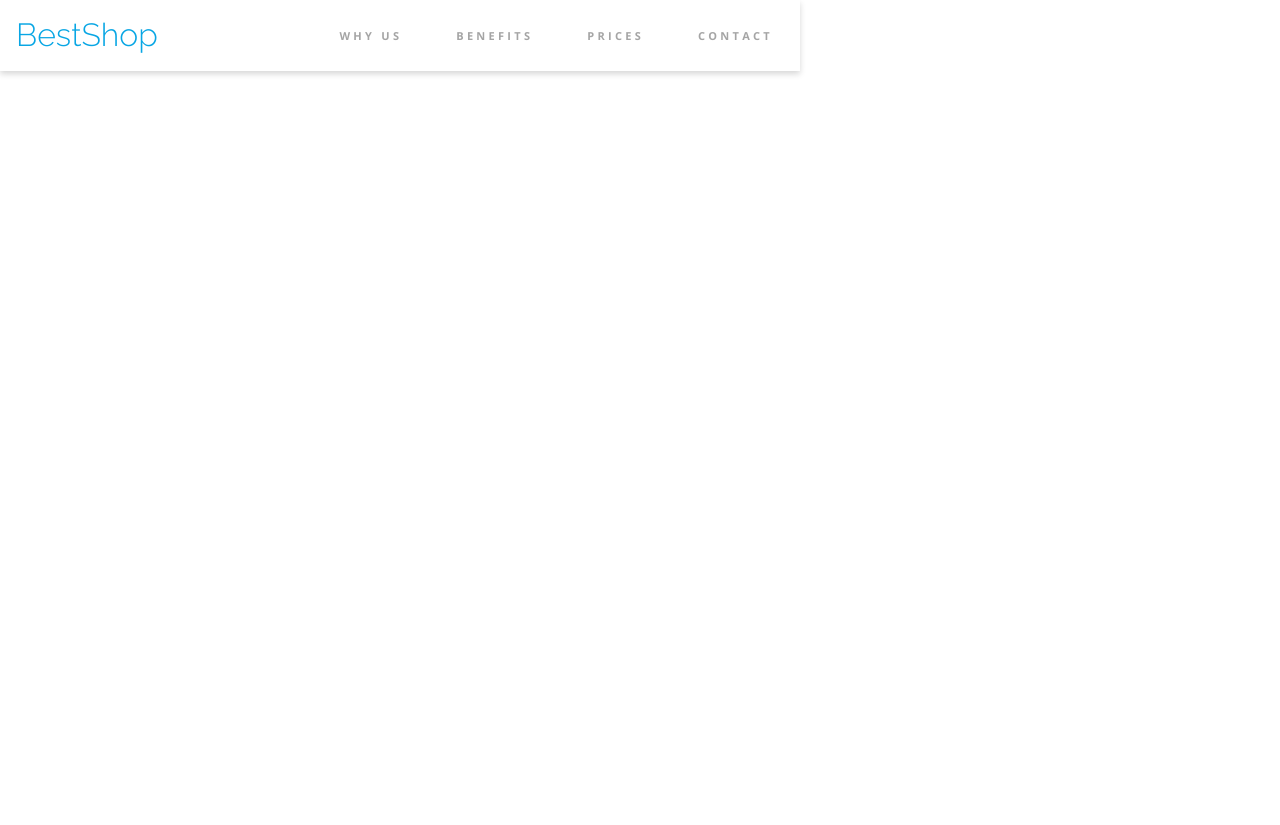
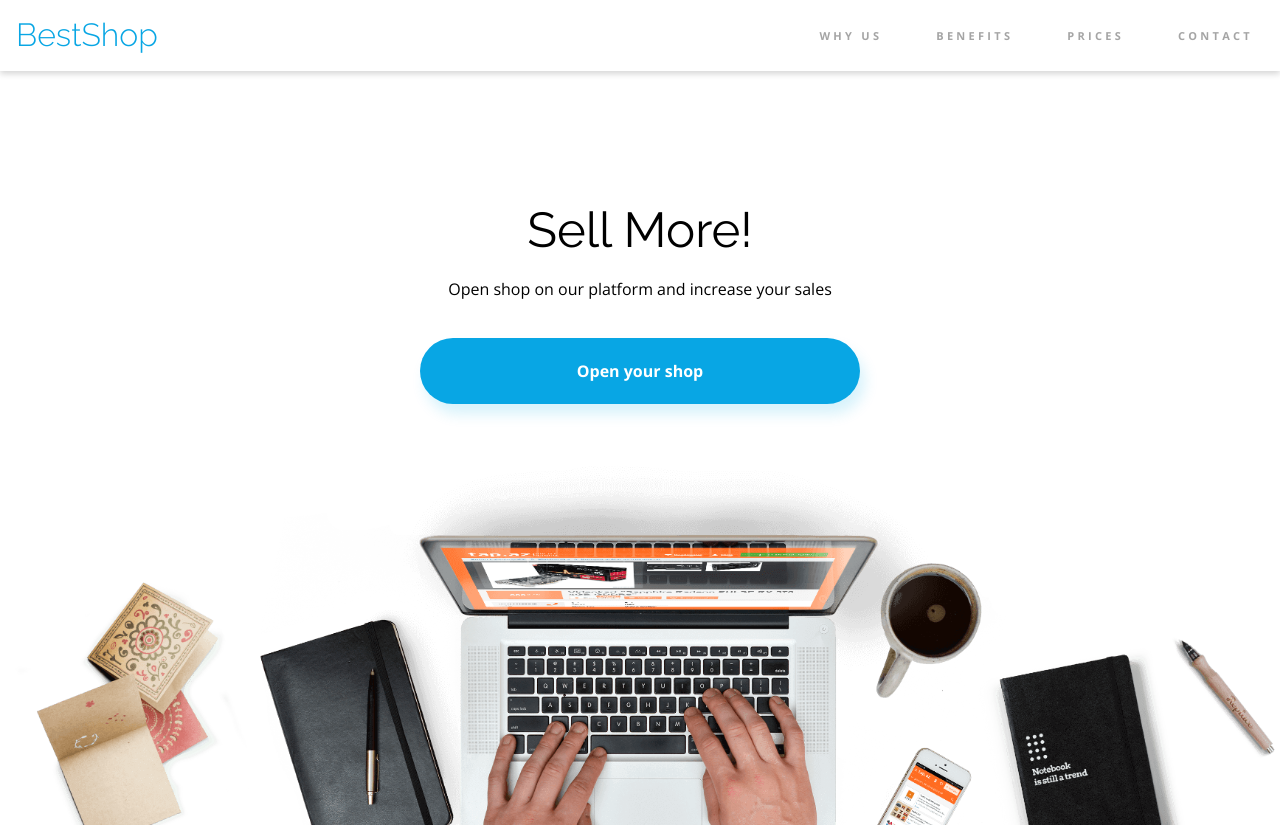
Before and after one commit to propanibutan/best-shop-workshop, a plain HTML site: page index.html in a window 1280 px wide. Before the commit the page ends 800 px from the top, so only its background shows below. Drawn offline with nearby package versions, Linux system fonts and the light colour scheme.

Commit message:
add opening section with containers header content button image

```diff
--- a/css/style.css
+++ b/css/style.css
@@ -24,24 +24,25 @@
     --margin-page-header: 17px;
 
     font-family: 'Open Sans', sans-serif;
+    font-size: 16px;
     box-sizing: border-box;
+/*    Border Box jest ustawiony, a i tak w header sie rozszerza w doł gdy najade na link*/
 }
 
 /*font-family: 'Raleway', sans-serif;*/
 
 .container {
+    display: flex;
     max-width: 1352px;
-    margin: 0;
+    margin: 0 auto;
     padding: 0;
 }
 
 .page-header {
-    max-width: 100vh;
-
+    max-width: 100vw;
 }
 
 .page-header > .container {
-    display: flex;
     justify-content: space-between;
     box-shadow: 0 3px 6px var(--color-gray-2);
 }
@@ -66,7 +67,7 @@
     text-transform: uppercase;
     text-align: center;
     color: var(--color-gray-3);
-    font-weight: 700;
+    font-weight: bold;
     font-size: 11px;
     line-height: 15px;
     letter-spacing: 3.28px;
@@ -77,3 +78,44 @@
     color: var(--color-black);
     border-bottom: 4px solid var(--color-blue-1);
 }
+
+.opening {
+    display: flex;
+    flex-direction: column;
+    justify-content: center;
+}
+
+.opening > .container {
+    flex-direction: column;
+    justify-content: center;
+}
+
+.opening-header {
+    color: var(--color-black);
+    font-family: 'Raleway', sans-serif;
+    font-size: 49px;
+    line-height: 57px;
+    text-align: center;
+    margin-top: 130px;
+    margin-bottom: 20px;
+}
+
+.opening-content {
+    color: var(--color-black);
+    line-height: 22px;
+    text-align: center;
+}
+
+.opening-button {
+    display: inline-block;
+    background-color: var(--color-blue-1);
+    box-shadow: 5px 10px 14px var(--color-blue-3);
+    border-radius: 40px;
+    padding: 22px 157px;
+    margin: 38px auto;
+    text-decoration: none;
+    text-align: center;
+    color: var(--color-white-1);
+    font-weight: bold;
+    line-height: 22px;
+}
--- a/index.html
+++ b/index.html
@@ -28,5 +28,14 @@
             </nav>
         </div>
     </header>
+    <section class="opening container">
+        <div class="container">
+            <h1 class="opening-header">Sell More!</h1>
+            <p class="opening-content">Open shop on our platform and increase your sales</p>
+            <a class="opening-button" href="#">Open your shop</a>
+        </div>
+        <img class="opening-image" src="assets/Background.png" alt="Image with somebody writing something on laptop"/>
+    </section>
+
 </body>
 </html>
```
